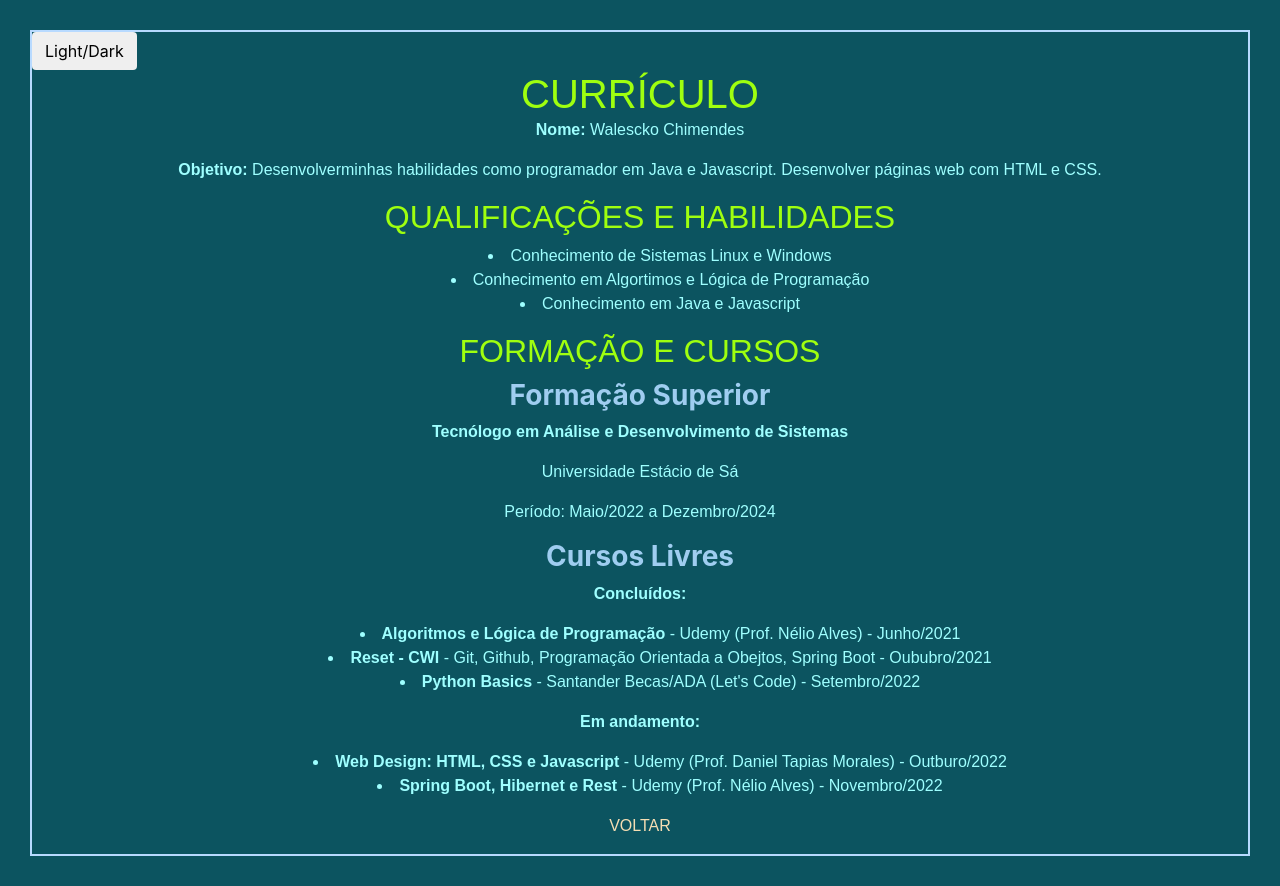
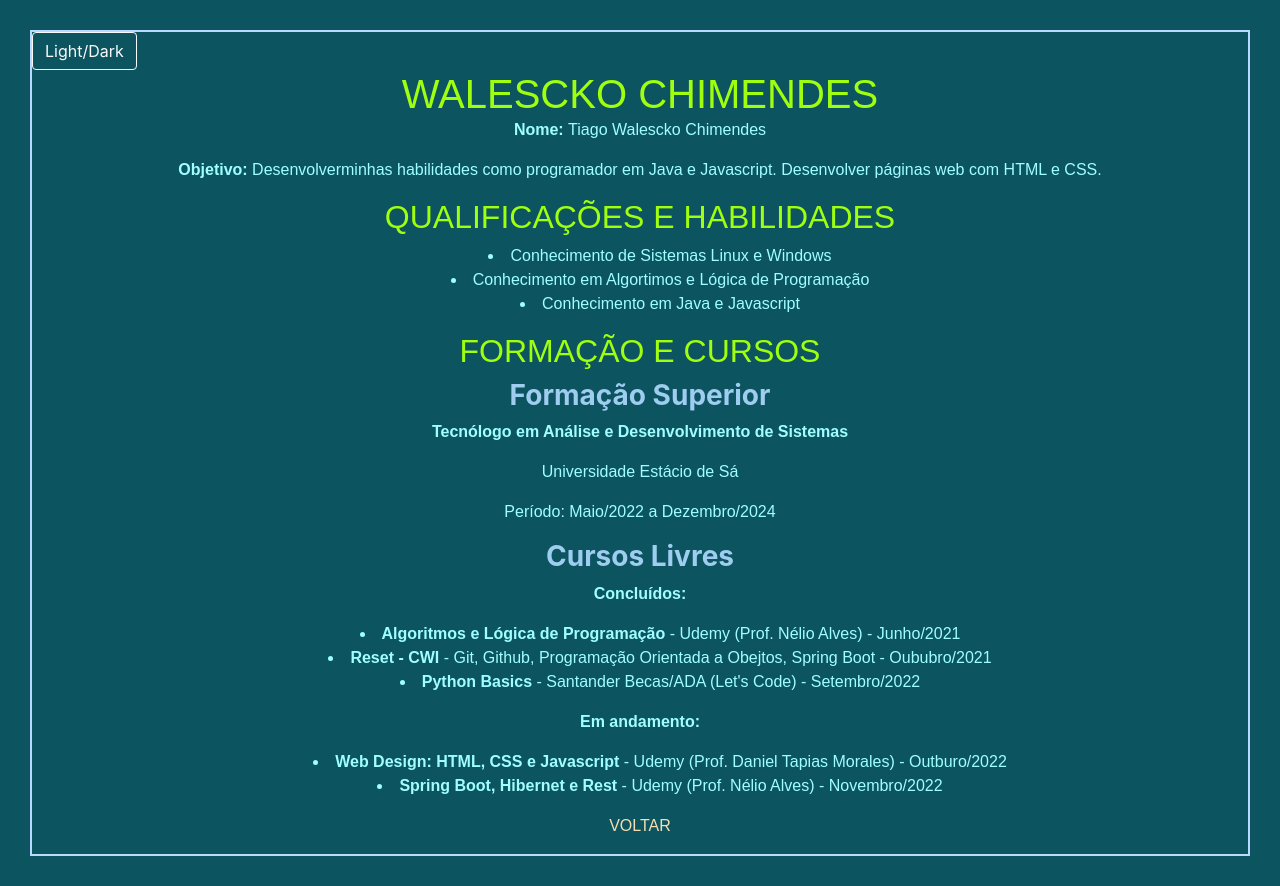
Before and after one commit to walescko/UdemyCourses, a plain HTML site: page WebDesign/Curriculo.html in a window 1280 px wide. Drawn offline with Linux system fonts and the light colour scheme.

Commit message:
html/css adjust

```diff
--- a/WebDesign/Curriculo.html
+++ b/WebDesign/Curriculo.html
@@ -10,12 +10,12 @@
 </head>
 <body>
 
-    <button onclick="lightMode()" class="btn">Light/Dark</button>
+    <button onclick="lightMode()" class="btn btn-outline-light">Light/Dark</button>
     <script src="js/lightDarkMode.js"></script>
 
-    <h1>Currículo </h1>
+    <h1>Walescko Chimendes</h1>
 
-        <p><b>Nome: </b>Walescko Chimendes</p>
+        <p><b>Nome: </b>Tiago Walescko Chimendes</p>
         <p>
             <b>Objetivo: </b>Desenvolverminhas habilidades como programador em Java e Javascript.
             Desenvolver páginas web com HTML e CSS.
--- a/WebDesign/css/curriculum.css
+++ b/WebDesign/css/curriculum.css
@@ -10,7 +10,7 @@ h1 {
     text-align: center;
     font-family: sans-serif; color: #9fff0f; text-transform: uppercase;
     margin: auto;
-    width: 250px;
+
 }
 h2 {
     text-align: center;
@@ -55,4 +55,5 @@ a:active{color:darkred}
 
 .lightDark-mode {
     background-color: #000000;
+    color: #ffffff;
 }
```
